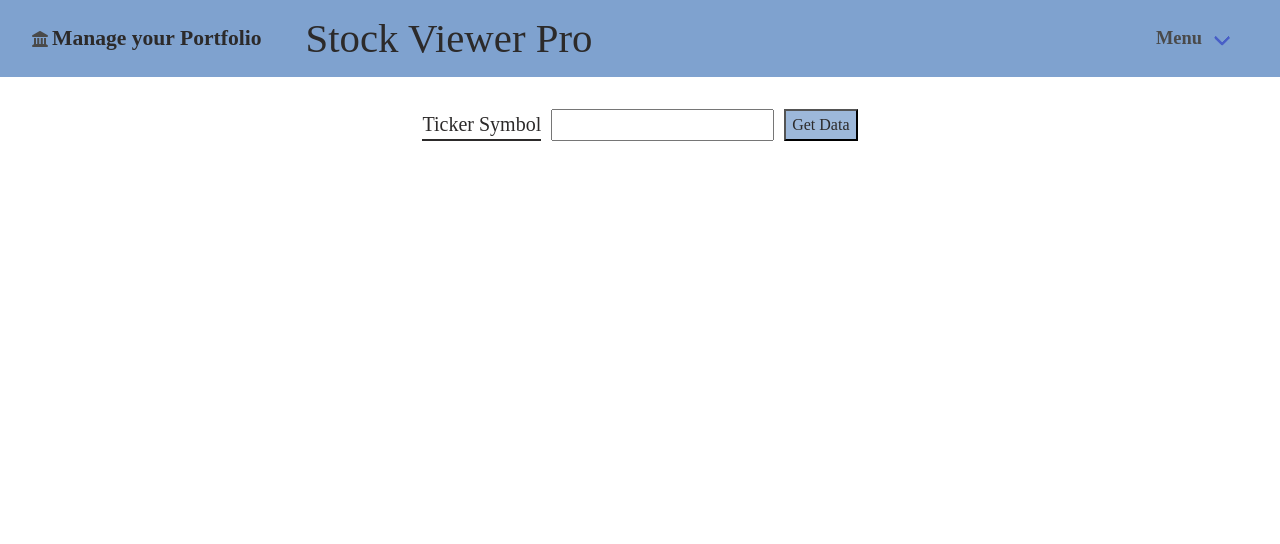
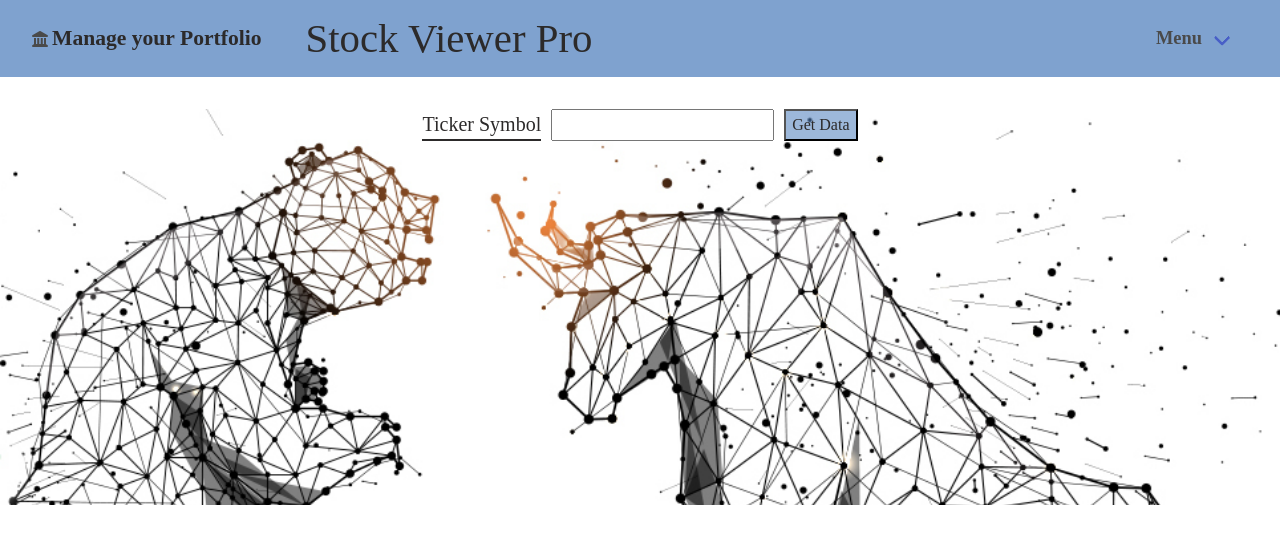
Before and after one commit to Luis0624/StockViewer, a plain HTML site: page index.html in a window 1280 px wide. Drawn offline with nearby package versions, Linux system fonts and the light colour scheme; a web font is replaced by a local one.

Commit message:
reverting some changes

```diff
--- a/Assets/css/style.css
+++ b/Assets/css/style.css
@@ -7,6 +7,7 @@
     .navText{
     font-size: 2.55rem;
     /* padding-left: 7.5rem; */
+
 
 
     }
@@ -118,7 +119,7 @@
     }
 
 
-    /* .mainContainer{
+    .mainContainer{
         max-width: 100%;
         max-width: 100%;
         background-image: url("../images/mainImage.png") ;
@@ -126,6 +127,4 @@
         background-size: cover;
         background-repeat: no-repeat;
         image-rendering: optimizeQuality;
-
-
-    } */
+    }
```
